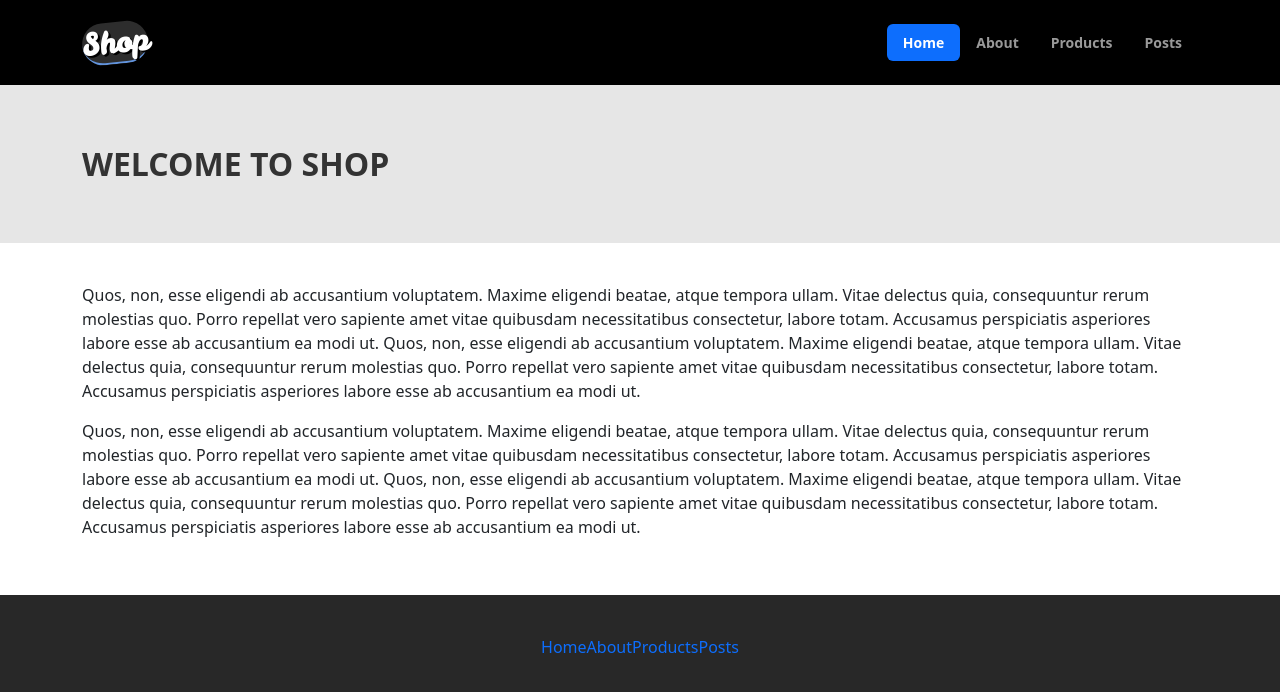
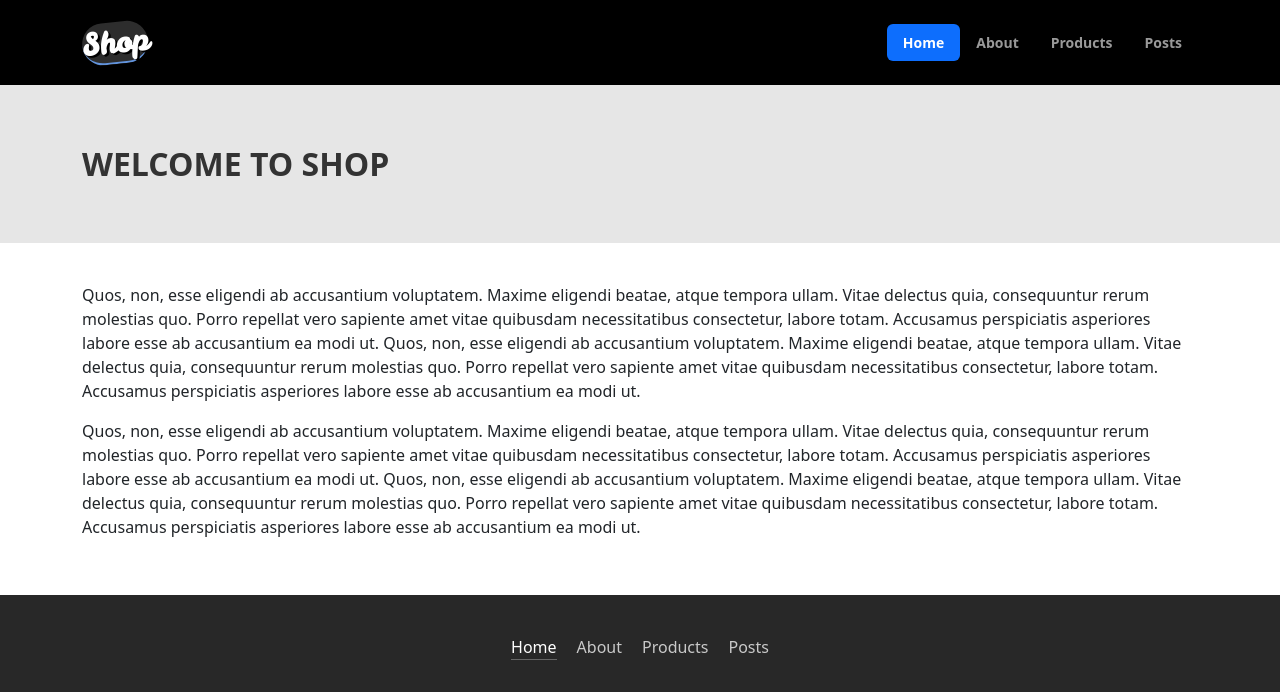
Before and after one commit to dulip-sameera/react-shop-ui, a React (Create React App) app: page / in a window 1280 px wide. Shown: the top 692 px of the page. Built offline with nearby package versions, Linux system fonts and the light colour scheme.

Commit message:
change nav Links to NavLinks

```diff
--- a/src/components/Footer.jsx
+++ b/src/components/Footer.jsx
@@ -7,20 +7,38 @@ const Footer = () => {
       <footer>
         <div className="container">
           <nav className="d-flex justify-content-center">
-            <div className="nav nav-pills">
-              <Link to="/" className="">
-                Home
-              </Link>
-              <Link to="about" className="">
-                About
-              </Link>
-              <Link to="products" className="">
-                Products
-              </Link>
-              <Link to="posts" className="">
-                Posts
-              </Link>
-            </div>
+            <NavLink
+              to="/"
+              className={(navData) =>
+                navData.isActive ? "nav-link active" : "nav-link"
+              }
+            >
+              Home
+            </NavLink>
+            <NavLink
+              to="about"
+              className={(navData) =>
+                navData.isActive ? "nav-link active" : "nav-link"
+              }
+            >
+              About
+            </NavLink>
+            <NavLink
+              to="products"
+              className={(navData) =>
+                navData.isActive ? "nav-link active" : "nav-link"
+              }
+            >
+              Products
+            </NavLink>
+            <NavLink
+              to="posts"
+              className={(navData) =>
+                navData.isActive ? "nav-link active" : "nav-link"
+              }
+            >
+              Posts
+            </NavLink>
           </nav>
         </div>
       </footer>
```
